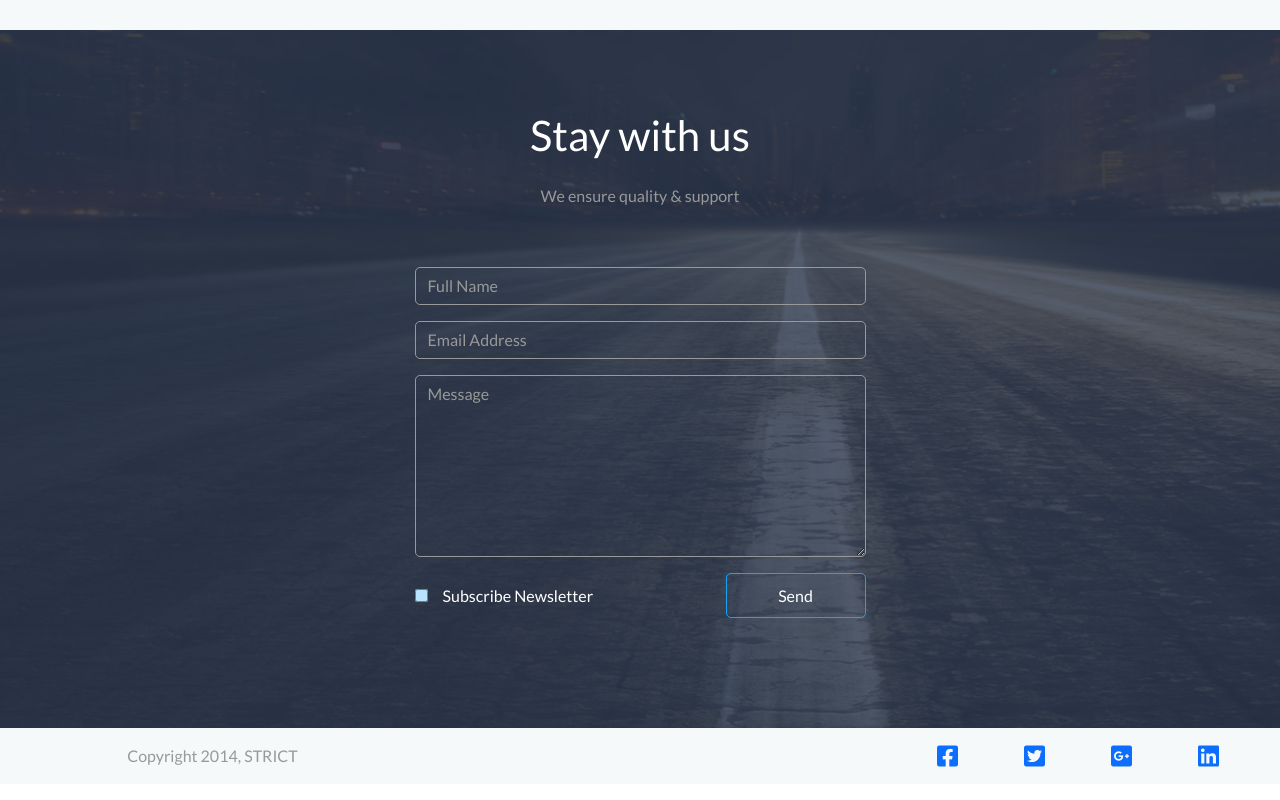
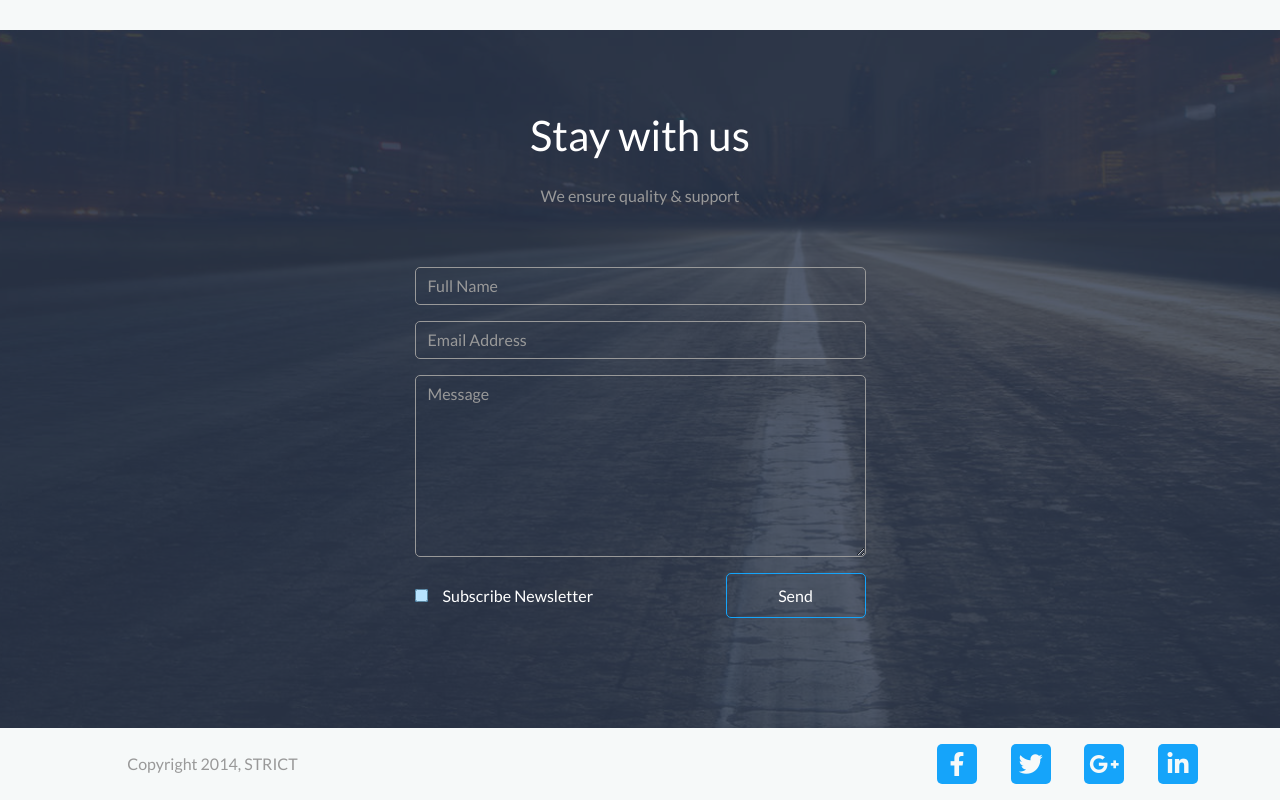
Before and after one commit to aurnab10/strict, a plain HTML site: page index.html in a window 1280 px wide. Shown: the part 2744-3544 px from the top of the page. Drawn offline with nearby package versions, Linux system fonts and the light colour scheme.

Commit message:
Update index.html

```diff
--- a/index.html
+++ b/index.html
@@ -235,17 +235,29 @@
                 <div class="socials col-sm-6 col-md-5 col-lg-4 col-xl-3  col-xxl-2">
                     <ul>
                         <li><a href="#">
-                            <i class="fa-brands fa-square-facebook"></i>
-                        </a></li>
+                                <div class="iconBox">
+                                    <i class="fa-brands fa-facebook-f"></i>
+                                </div>
+                            </a>
+                        </li>
                         <li><a href="#">
-                            <i class="fa-brands fa-square-twitter"></i>
-                        </a></li>
+                                <div class="iconBox">
+                                    <i class="fa-brands fa-twitter"></i>
+                                </div>
+                            </a>
+                        </li>
                         <li><a href="#">
-                            <i class="fa-brands fa-square-google-plus"></i>
-                        </a></li>
+                                <div class="iconBox">
+                                    <i class="fa-brands fa-google-plus-g"></i>
+                                </div>
+                            </a>
+                        </li>
                         <li><a href="#">
-                            <i class="fa-brands fa-linkedin"></i>
-                        </a></li>
+                                <div class="iconBox">
+                                    <i class="fa-brands fa-linkedin-in"></i>
+                                </div>
+                            </a>
+                        </li>
                     </ul>
                 </div>
             </div>
@@ -254,8 +266,6 @@
 
     <!--=========================== END OF FOOTER ===========================-->
 
-
-
     <script src="https://cdn.jsdelivr.net/npm/bootstrap@5.3.0-alpha3/dist/js/bootstrap.bundle.min.js"></script>
 </body>
 </html>
```
